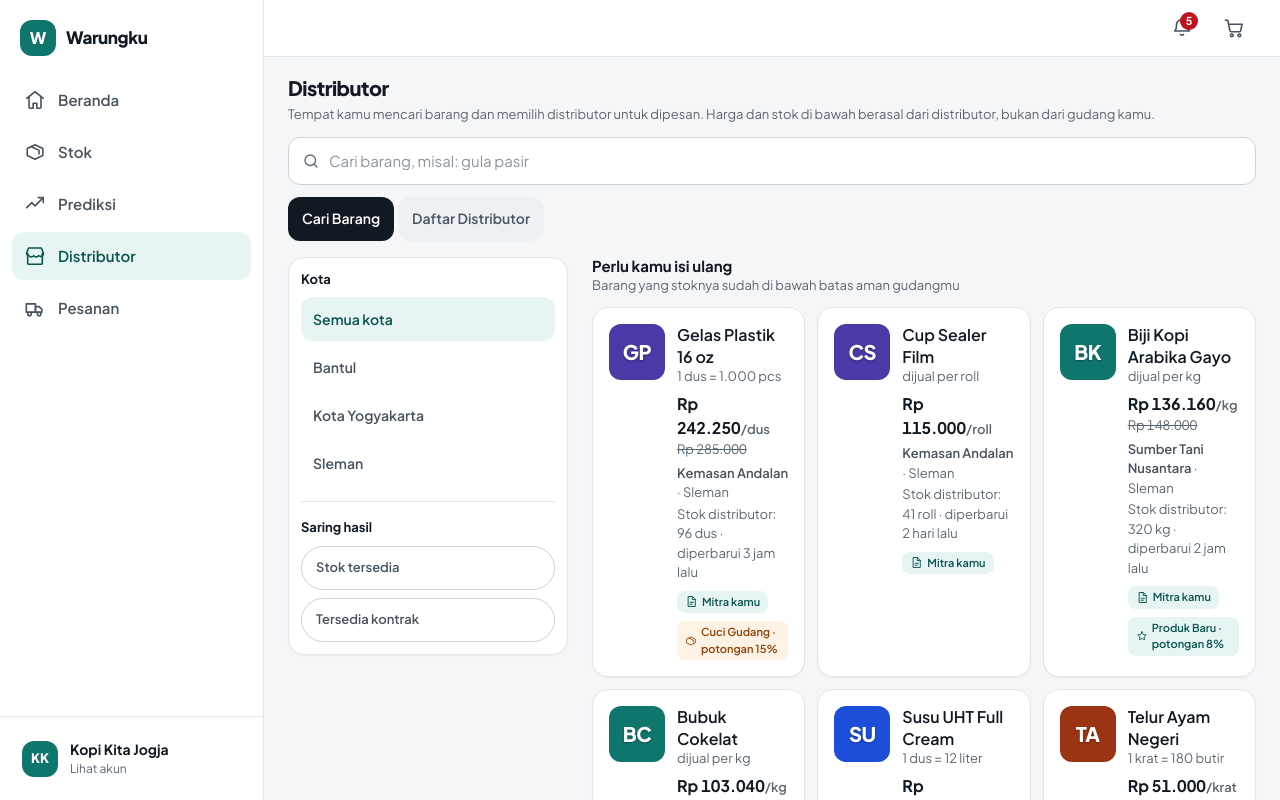
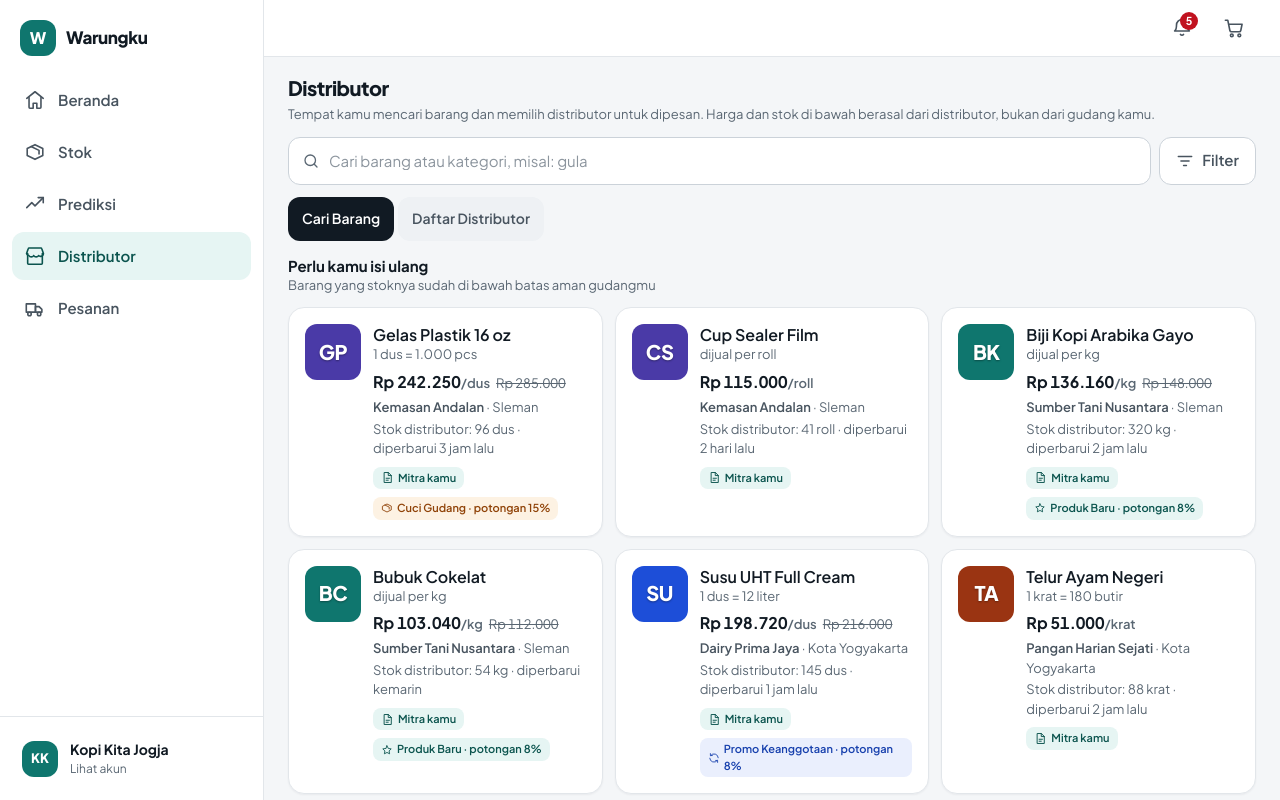
Before and after one commit to YonoBengkel/Warungku, a React (Vite) app: page /belanja in a window 1280 px wide. Shown: the top 800 px of the page. Built offline with nearby package versions, Linux system fonts and the light colour scheme.

Commit message:
feat(distributor): tombol Filter dengan pop-up dan chip saringan

```diff
--- a/src/pages/belanja/Belanja.tsx
+++ b/src/pages/belanja/Belanja.tsx
@@ -11,7 +11,7 @@ import {
 } from '@/components/ui/dasar'
 import { Kolom } from '@/components/ui/formulir'
 import { Lembar } from '@/components/ui/lembar'
-import { BarisChip, Chip, TabSegmen } from '@/components/ui/navigasi'
+import { Chip, TabSegmen } from '@/components/ui/navigasi'
 import { KeadaanKosong } from '@/components/ui/umpanBalik'
 import { HargaBeli, LencanaPromo } from '@/components/domain/KartuPromo'
 import {
@@ -19,8 +19,8 @@ import {
   IkonCari,
   IkonKontrak,
   IkonKotak,
-  IkonLokasi,
   IkonPanahKanan,
+  IkonSaring,
   IkonSilang,
   IkonToko,
 } from '@/icons'
@@ -53,6 +53,9 @@ import { useAplikasi } from '@/store/aplikasi'
  */
 
 type TabBelanja = 'barang' | 'distributor'
+
+/** Satu saringan yang sedang berlaku; `kunci` sama dengan nama parameter URL-nya. */
+type Saringan = { kunci: 'kota' | 'stok' | 'kontrak'; label: string }
 
 /* Nilai bintang selalu satu desimal. `angka(4, 1)` menghasilkan "4", dan "4"
    berdampingan dengan "4,8" terbaca seperti dua skala yang berbeda. */
@@ -236,7 +239,7 @@ export default function Belanja() {
   const hanyaAdaStok = params.get('stok') === 'ada'
   const hanyaAdaKontrak = params.get('kontrak') === 'ada'
 
-  const [lembarKota, setLembarKota] = useState(false)
+  const [lembarSaring, setLembarSaring] = useState(false)
 
   function aturParam(ubahan: Record<string, string | null>) {
     const baru = new URLSearchParams(params)
@@ -323,7 +326,13 @@ export default function Belanja() {
     return hasil.lama.filter((x) => !sudah.has(x.penawaran.id))
   }, [hasil.lama, perluDiisi])
 
-  const adaSaringAktif = Boolean(kotaSaring) || hanyaAdaStok || hanyaAdaKontrak
+  /* Saringan yang sedang berlaku. Stok dan kontrak hanya berarti di tab
+     barang, jadi di tab distributor yang dihitung cuma kota. */
+  const saringAktif: Saringan[] = []
+  if (kotaSaring) saringAktif.push({ kunci: 'kota', label: kotaSaring })
+  if (tab === 'barang' && hanyaAdaStok) saringAktif.push({ kunci: 'stok', label: 'Stok tersedia' })
+  if (tab === 'barang' && hanyaAdaKontrak) saringAktif.push({ kunci: 'kontrak', label: 'Tersedia kontrak' })
+  const adaSaringAktif = saringAktif.length > 0
 
   const panelSaring = (
     <div className="space-y-4">
@@ -379,7 +388,7 @@ export default function Belanja() {
           ikonKiri={<IkonSilang size={14} />}
           onClick={() => aturParam({ kota: null, stok: null, kontrak: null })}
         >
-          Hapus semua saringan
+          Hapus semua
         </Tombol>
       )}
     </div>
@@ -395,8 +404,11 @@ export default function Belanja() {
         dari distributor, bukan dari gudang kamu.
       </p>
 
+      {/* Kolom cari dan tombol Filter sebaris: saringan dipindah ke atas,
+          dekat tempat orang mulai mencari, bukan di rail samping atau baris
+          chip yang tenggelam di bawah tab. */}
       <form
-        className="mt-3"
+        className="mt-3 flex items-start gap-2"
         onSubmit={(e) => {
           e.preventDefault()
         }}
@@ -404,12 +416,36 @@ export default function Belanja() {
       >
         <Kolom
           type="search"
-          aria-label="Cari barang"
-          placeholder="Cari barang, misal: gula pasir"
+          aria-label={tab === 'barang' ? 'Cari barang atau kategori' : 'Cari distributor, kota, atau kategori'}
+          placeholder={tab === 'barang' ? 'Cari barang atau kategori, misal: gula' : 'Cari distributor atau kota'}
           value={cari}
           onChange={(e) => aturParam({ cari: e.target.value })}
           awalan={<IkonCari size={18} />}
+          className="min-w-0 grow"
         />
+        <button
+          type="button"
+          onClick={() => setLembarSaring(true)}
+          aria-haspopup="dialog"
+          aria-label={adaSaringAktif ? `Filter, ${saringAktif.length} sedang dipakai` : 'Filter'}
+          className={cx(
+            'relative shrink-0 inline-flex items-center gap-2 h-12 px-4 rounded-md border text-[0.9375rem] font-semibold transition-colors',
+            adaSaringAktif
+              ? 'border-brand bg-brand-soft text-brand-soft-ink'
+              : 'border-line-strong bg-surface text-ink-2 hover:border-brand hover:text-brand',
+          )}
+        >
+          <IkonSaring size={18} />
+          <span className="hidden sm:inline">Filter</span>
+          {adaSaringAktif && (
+            <span
+              aria-hidden="true"
+              className="min-w-5 h-5 px-1 rounded-full bg-brand text-ink-inverse text-[0.6875rem] font-bold grid place-items-center tabular"
+            >
+              {saringAktif.length}
+            </span>
+          )}
+        </button>
       </form>
 
       <TabSegmen<TabBelanja>
@@ -426,29 +462,35 @@ export default function Belanja() {
         ]}
       />
 
-      {/* Di HP penyaring jadi chip geser; di layar lebar ia pindah ke rail kiri */}
-      <BarisChip className="mt-3 lg:hidden">
-        <Chip aktif={Boolean(kotaSaring)} ikon={<IkonLokasi size={14} />} onClick={() => setLembarKota(true)}>
-          {kotaSaring || 'Kota'}
-        </Chip>
-        {tab === 'barang' && (
-          <>
-            <Chip aktif={hanyaAdaStok} onClick={() => aturParam({ stok: hanyaAdaStok ? null : 'ada' })}>
-              Stok tersedia
-            </Chip>
-            <Chip aktif={hanyaAdaKontrak} onClick={() => aturParam({ kontrak: hanyaAdaKontrak ? null : 'ada' })}>
-              Tersedia kontrak
-            </Chip>
-          </>
+      {/* Saringan yang sedang berlaku, satu chip per saringan. Mengetuk chip
+          melepasnya, jadi tidak perlu membuka pop-up hanya untuk menghapus. */}
+      {adaSaringAktif && (
+        <div className="mt-3 flex flex-wrap items-center gap-2">
+          {saringAktif.map((s) => (
+            <button
+              key={s.kunci}
+              type="button"
+              onClick={() => aturParam({ [s.kunci]: null })}
+              aria-label={`Lepas saringan ${s.label}`}
+              className="inline-flex items-center gap-1.5 h-11 pl-3.5 pr-3 rounded-full bg-brand-soft text-brand-soft-ink text-[0.8125rem] font-semibold hover:brightness-97"
+            >
+              {s.label}
+              <IkonSilang size={14} className="shrink-0" />
+            </button>
+          ))}
+          {saringAktif.length > 1 && (
+            <button
+              type="button"
+              onClick={() => aturParam({ kota: null, stok: null, kontrak: null })}
+              className="inline-flex items-center h-11 px-2 text-[0.8125rem] font-semibold text-brand hover:underline"
+            >
+              Hapus semua
+            </button>
           )}
-      </BarisChip>
+        </div>
+      )}
 
-      <div className="mt-4 lg:grid lg:grid-cols-[280px_1fr] lg:gap-6 lg:items-start">
-        <aside className="hidden lg:block sticky top-20">
-          <Kartu padat>{panelSaring}</Kartu>
-        </aside>
-
-        <div className="min-w-0">
+      <div className="mt-4">
         {tab === 'barang' ? (
           <>
             {/* Jumlah hasil hanya ditulis kalau memang ada hasilnya. Saat nol,
@@ -499,7 +541,7 @@ export default function Belanja() {
                       judul="Perlu kamu isi ulang"
                       keterangan="Barang yang stoknya sudah di bawah batas aman gudangmu"
                     />
-                      <div className="grid gap-3 sm:grid-cols-2 xl:grid-cols-3">
+                    <div className="grid gap-3 sm:grid-cols-2 xl:grid-cols-3 [&>*]:min-w-0">
                       {perluDiisi.map((x) => (
                         <KartuPenawaran
                           key={x.penawaran.id}
@@ -525,7 +567,7 @@ export default function Belanja() {
                           : `${sisaHasil.length} penawaran dari distributor yang sudah punya rekam jejak`
                       }
                     />
-                      <div className="grid gap-3 sm:grid-cols-2 xl:grid-cols-3">
+                    <div className="grid gap-3 sm:grid-cols-2 xl:grid-cols-3 [&>*]:min-w-0">
                       {sisaHasil.map((x) => (
                         <KartuPenawaran
                           key={x.penawaran.id}
@@ -545,7 +587,7 @@ export default function Belanja() {
                       judul="Distributor Baru di Kotamu"
                       keterangan="Belum punya ulasan, jadi belum bisa diurutkan berdasarkan penilaian. Kami tampilkan apa adanya."
                     />
-                      <div className="grid gap-3 sm:grid-cols-2 xl:grid-cols-3">
+                    <div className="grid gap-3 sm:grid-cols-2 xl:grid-cols-3 [&>*]:min-w-0">
                       {hasil.baru.map((x) => (
                         <KartuPenawaran
                           key={x.penawaran.id}
@@ -588,7 +630,7 @@ export default function Belanja() {
                       judul="Daftar Distributor"
                       keterangan={`${hasilDistributor.lama.length} distributor${kotaSaring ? ` di ${kotaSaring}` : ` yang mengirim ke ${profil.kota.split(',')[0]} dan sekitarnya`}`}
                     />
-                      <div className="grid gap-3 sm:grid-cols-2">
+                    <div className="grid gap-3 sm:grid-cols-2 xl:grid-cols-3 [&>*]:min-w-0">
                       {hasilDistributor.lama.map((d) => (
                         <KartuDistributor
                           key={d.id}
@@ -606,7 +648,7 @@ export default function Belanja() {
                       judul="Distributor Baru di Kotamu"
                       keterangan="Belum ada ulasan dari UMKM lain. Mulai dari pesanan kecil dulu kalau kamu ingin mencoba."
                     />
-                      <div className="grid gap-3 sm:grid-cols-2">
+                    <div className="grid gap-3 sm:grid-cols-2 xl:grid-cols-3 [&>*]:min-w-0">
                       {hasilDistributor.baru.map((d) => (
                         <KartuDistributor
                           key={d.id}
@@ -631,40 +673,26 @@ export default function Belanja() {
           </TombolTautan>
         </div>
       </div>
-      </div>
 
-      <Lembar terbuka={lembarKota} tutup={() => setLembarKota(false)} judul="Pilih kota" lebar="sempit">
-        <div className="pb-4 flex flex-col gap-1">
-          <button
-            type="button"
-            onClick={() => {
-              aturParam({ kota: null })
-              setLembarKota(false)
-            }}
-            className={cx(
-              'text-left h-12 px-3.5 rounded-md text-[0.9375rem] font-semibold transition-colors',
-              !kotaSaring ? 'bg-brand-soft text-brand-soft-ink' : 'text-ink-2 hover:bg-sunken',
-            )}
+      {/* Satu pop-up untuk semua saringan: lembar bawah di HP, panel di layar
+          lebar. Perubahan langsung berlaku, jadi tombolnya cukup "Selesai". */}
+      <Lembar
+        terbuka={lembarSaring}
+        tutup={() => setLembarSaring(false)}
+        judul="Filter"
+        keterangan={
+          adaSaringAktif
+            ? `${saringAktif.length} saringan sedang dipakai.`
+            : 'Belum ada saringan yang dipakai. Pilih yang kamu perlukan.'
+        }
+        lebar="sempit"
+        kaki={
+          <Tombol penuh onClick={() => setLembarSaring(false)}>
+            Selesai
+          </Tombol>
+        }
       >
-            Semua kota
-          </button>
-          {daftarKota.map((k) => (
-            <button
-              key={k}
-              type="button"
-              onClick={() => {
-                aturParam({ kota: k })
-                setLembarKota(false)
-              }}
-              className={cx(
-                'text-left h-12 px-3.5 rounded-md text-[0.9375rem] font-semibold transition-colors',
-                kotaSaring === k ? 'bg-brand-soft text-brand-soft-ink' : 'text-ink-2 hover:bg-sunken',
-              )}
-            >
-              {k}
-            </button>
-          ))}
-        </div>
+        <div className="pb-4">{panelSaring}</div>
       </Lembar>
     </div>
   )
--- a/src/pages/belanja/PenawaranDetail.tsx
+++ b/src/pages/belanja/PenawaranDetail.tsx
@@ -191,24 +191,30 @@ export default function PenawaranDetail() {
               />
               <BarisData label="Area kirim" nilai={distributor.areaKirim.join(', ')} />
             </dl>
-          </Kartu>
 
-          {/* Distributor */}
+            {/* Penjualnya dibaca di kartu yang sama dengan harganya: harga, stok,
+                dan area kirim di atas adalah janji distributor ini, jadi rekam
+                jejaknya ikut ditimbang di tempat yang sama, bukan di kartu
+                terpisah yang mudah terlewat. */}
+            <Pemisah className="my-3.5" />
+            <p className="text-[0.75rem] font-semibold uppercase tracking-wide text-ink-3">Dijual oleh</p>
             <Link
               to={`/distributor/${distributor.id}`}
-            className="flex items-center gap-3 bg-surface border border-line rounded-lg p-4 min-h-[72px] shadow-e1 hover:border-line-strong"
+              className="-mx-2 mt-1 flex items-center gap-3 rounded-md px-2 py-2 min-h-14 hover:bg-sunken"
             >
-            <Avatar nama={distributor.nama} warna={distributor.warna} ukuran={44} />
+              <Avatar nama={distributor.nama} warna={distributor.warna} ukuran={40} />
               <div className="min-w-0 grow">
-              <p className="text-[0.9375rem] font-bold text-ink truncate">{distributor.nama}</p>
-              <p className="text-[0.8125rem] text-ink-3">{distributor.kota}</p>
-              <div className="mt-1.5">
+                <p className="text-[0.9375rem] font-bold text-ink leading-snug">
+                  {distributor.nama}
+                  <span className="font-normal text-ink-3"> &middot; {distributor.kota}</span>
+                </p>
+                <div className="mt-1">
                   {distributor.baru || distributor.rating == null ? (
                     <Lencana nada="netral">
                       Distributor Baru &middot; belum ada ulasan &middot; bergabung {distributor.sejak}
                     </Lencana>
                   ) : (
-                  <span className="inline-flex items-center gap-1.5 text-[0.8125rem] text-ink-2">
+                    <span className="inline-flex flex-wrap items-center gap-x-1.5 text-[0.8125rem] text-ink-2">
                       <IkonBintangIsi size={14} className="text-menipis" />
                       <strong className="text-ink">{distributor.rating.toFixed(1).replace('.', ',')}</strong>
                       <HanyaPembacaLayar>dari 5 bintang &middot;</HanyaPembacaLayar>
@@ -217,9 +223,13 @@ export default function PenawaranDetail() {
                     </span>
                   )}
                 </div>
+                <span className="mt-1 inline-flex items-center gap-1 text-[0.8125rem] font-bold text-brand">
+                  Lihat profil distributor
+                  <IkonPanahKanan size={15} />
+                </span>
               </div>
-            <IkonPanahKanan size={18} className="shrink-0 text-ink-3" />
             </Link>
+          </Kartu>
         </div>
 
         <div className="lg:col-span-5 mt-4 lg:mt-0 space-y-4">
```
Lines whose indentation alone changed are shown as unchanged.
